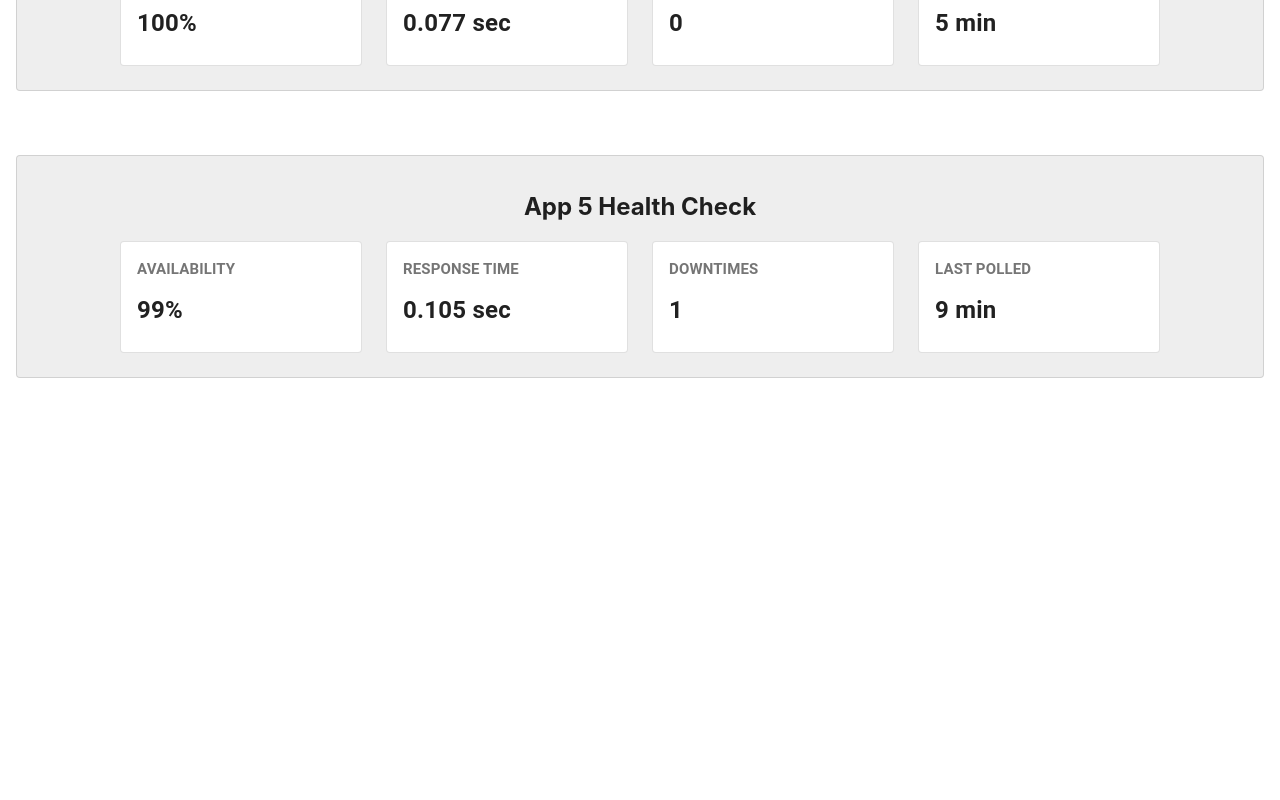
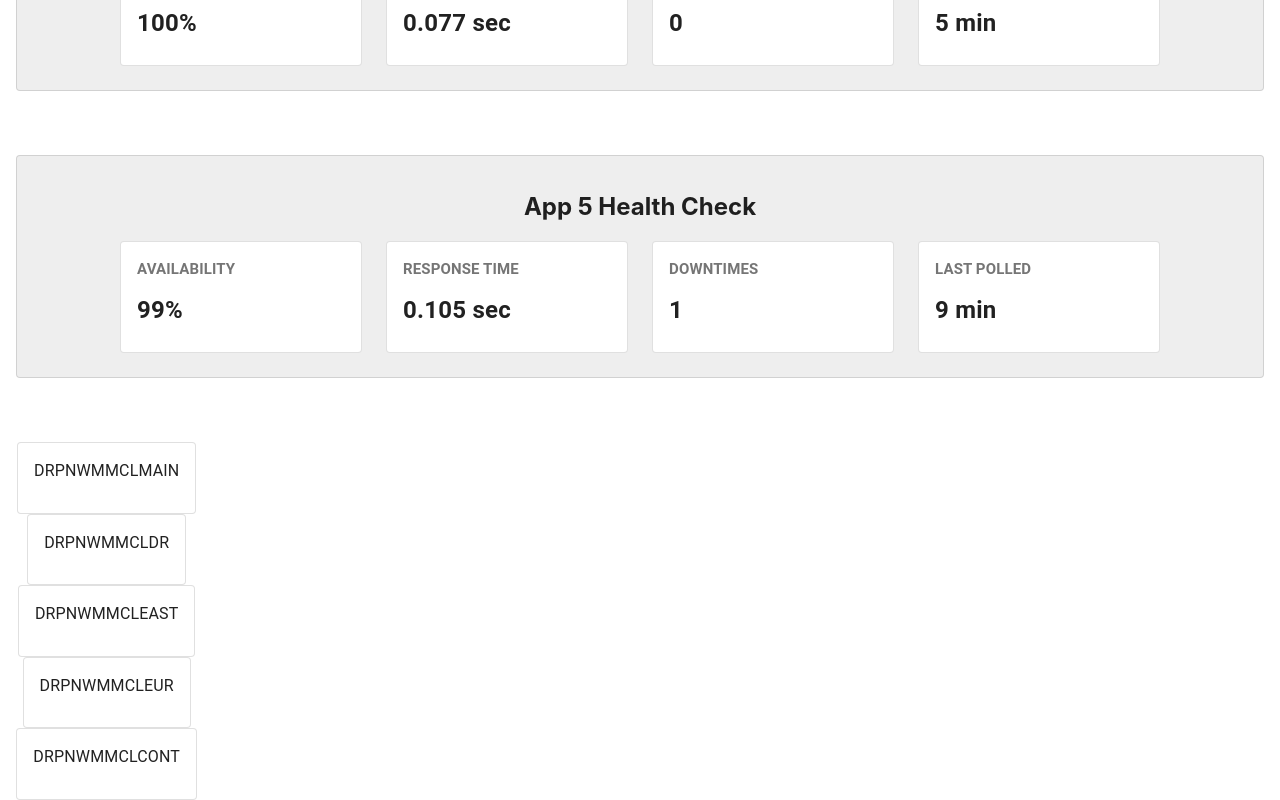
Before and after one commit to prodgers1/pwa-hackathon, a React (Create React App) app: page / in a window 1280 px wide. Shown: the part 1119-1919 px from the top of the page. Before the commit the page ends 1561 px from the top, so only its background shows below. Built offline with nearby package versions, Linux system fonts and the light colour scheme.

Commit message:
added load balancer component to app js and removed reference to react icon

```diff
--- a/src/App.js
+++ b/src/App.js
@@ -1,9 +1,8 @@
 import React from 'react';
 
-import logo from './logo.svg';
 import './App.css';
+
 import Site247 from './components/Site247/Site247';
-
 import LoadBalancerList from './components/LbCluster/LoadBalancerList';
 
 function App() {
@@ -28,6 +27,8 @@ function App() {
           Hello
         </button>
       </div> */}
+
+      <LoadBalancerList />
     </div>
   );
 }
--- a/src/components/LbCluster/LoadBalancer.js
+++ b/src/components/LbCluster/LoadBalancer.js
@@ -21,7 +21,7 @@ const LoadBalancer = (props) => {
     <Grid item container display="flex" justify="center">
       <Card variant="outlined">
         <CardContent>
-          <Typography>{loadBalancer.name}</Typography>
+          <Typography gutterBottom>{loadBalancer.name}</Typography>
         </CardContent>
       </Card>
     </Grid>
--- a/src/components/Site247/Site247.js
+++ b/src/components/Site247/Site247.js
@@ -61,9 +61,9 @@ const Site247 = () => {
   return (
     <React.Fragment>
       <h1>Site 24x7</h1>
-      {data.length > 0 && data.map(monitor => (
+      {data.length > 0 && data.map((monitor, i) => (
 
-        <Card variant="outlined" className={classes.mainCard}>
+        <Card variant="outlined" className={classes.mainCard} key={i}>
           <CardContent >
             <Grid container item justify="center" alignItems="center">
               <Grid container item justify="center">
```
